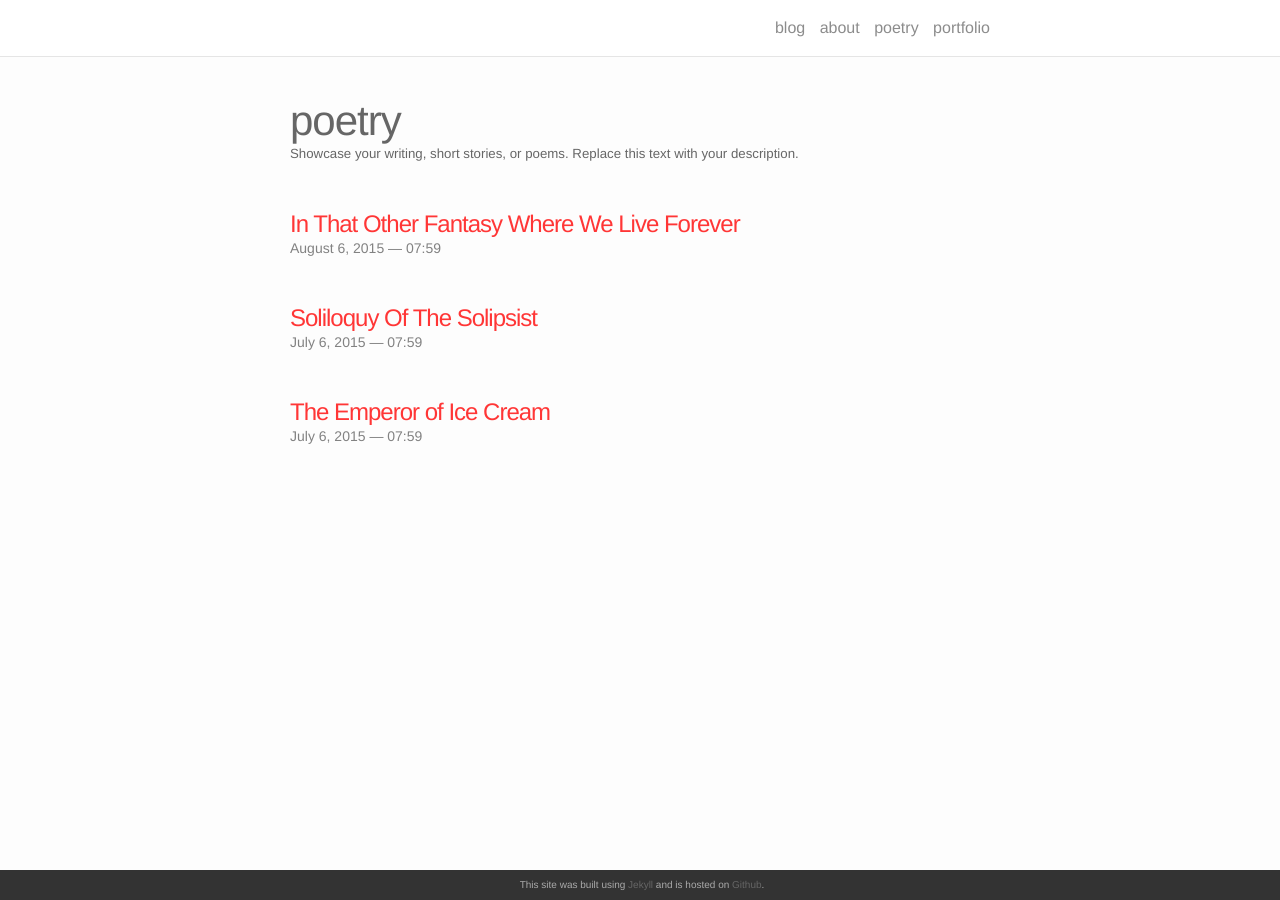
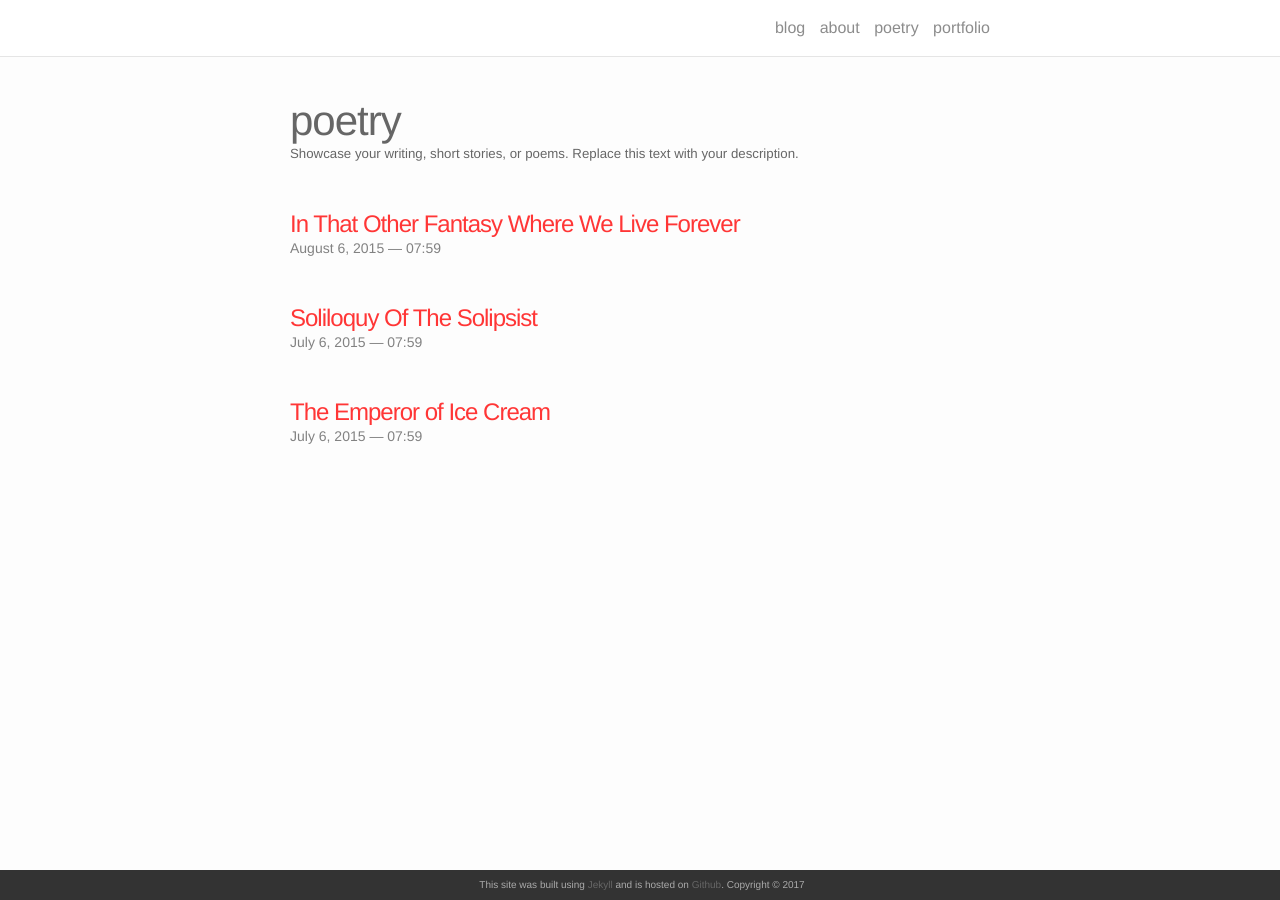
Before and after one commit to farpras/blog, a Jekyll site: the page built from poetry.md, in a window 1280 px wide. Built offline with Jekyll 4.4.1, drawn with Linux system fonts in a browser that asks for light colours; nearby versions of some CDN libraries.

Commit message:
Edit footer2

```diff
--- a/_includes/footer.html
+++ b/_includes/footer.html
@@ -1,7 +1,7 @@
 <footer class="site-footer">
 
   <div class="wrapper">
-  	<p align="center">This site was built using <a href="http://jekyllrb.com" target="_blank">Jekyll</a> and is hosted on <a href="https://github.com" target="_blank">Github</a>.<br/>&#169; 2017</p>
+  	<p align="center">This site was built using <a href="http://jekyllrb.com" target="_blank">Jekyll</a> and is hosted on <a href="https://github.com" target="_blank">Github</a>. Copyright &#169; 2017</p>
   </div>
 
 </footer>
```
